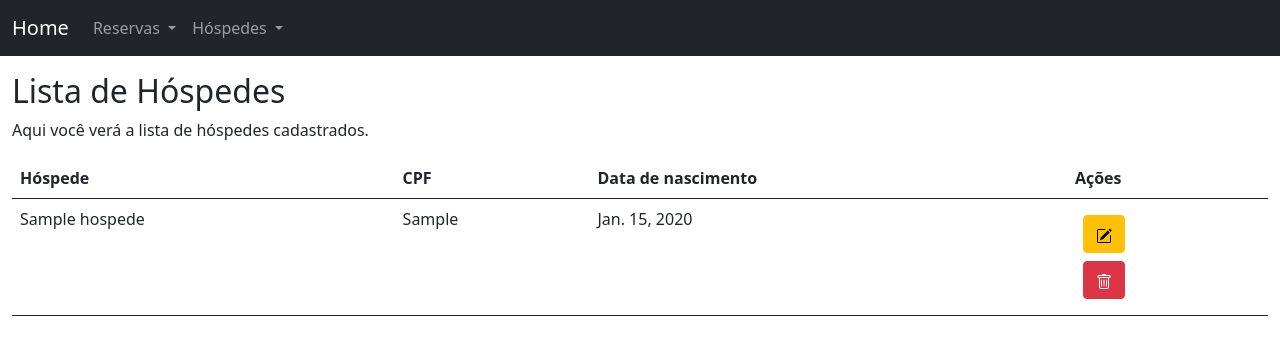
After one commit to victoraugusto6/django-ubatuba-reservation, a Django app: page /hospede/ in a window 1280 px wide. The commit adds this page. Shown: the top 355 px of the page. Run offline with Django 3.2, Linux system fonts and the light colour scheme; tables that the repository leaves empty hold one stand-in row (values such as "Sample post"); some libraries are stand-ins or nearby versions.

Commit message:
Created hospede app and list itens

```diff
--- a/ubatuba/base/templates/base/base.html
+++ b/ubatuba/base/templates/base/base.html
@@ -41,6 +41,16 @@
                         <li><a class="dropdown-item" href="#">Cadastrar reserva</a></li>
                     </ul>
                 </li>
+                <li class="nav-item dropdown">
+                    <a class="nav-link dropdown-toggle" href="#" id="navbarDropdown" role="button"
+                       data-bs-toggle="dropdown" aria-expanded="false">
+                        Hóspedes
+                    </a>
+                    <ul class="dropdown-menu" aria-labelledby="navbarDropdown">
+                        <li><a class="dropdown-item" href="{% url 'hospede:hospede' %}">Ver hóspedes</a></li>
+                        <li><a class="dropdown-item" href="#">Cadastrar hóspede</a></li>
+                    </ul>
+                </li>
             </ul>
         </div>
     </div>
--- a/ubatuba/base/templates/base/home.html
+++ b/ubatuba/base/templates/base/home.html
@@ -1,7 +1,7 @@
 {% extends 'base/base.html' %}
 {% load static %}
 
-<title>{% block title %}Home{% endblock title %}</title>
+<title>{% block title %}Ubatuba - Agenda{% endblock title %}</title>
 
 {% block body %}
 
--- /dev/null
+++ b/ubatuba/hospede/apps.py
@@ -0,0 +1,6 @@
+from django.apps import AppConfig
+
+
+class HospedeConfig(AppConfig):
+    default_auto_field = 'django.db.models.BigAutoField'
+    name = 'ubatuba.hospede'
--- /dev/null
+++ b/ubatuba/hospede/models.py
@@ -0,0 +1,15 @@
+from django.db import models
+
+
+class Hospede(models.Model):
+    nome = models.CharField(max_length=120, verbose_name='Nome')
+    cpf = models.CharField(max_length=120, verbose_name='CPF')
+    data_nascimento = models.DateField(verbose_name='Data de nascimento')
+    endereco = models.CharField(max_length=120, verbose_name='Endereço')
+
+    def __str__(self):
+        return self.nome
+
+    class Meta:
+        verbose_name_plural = 'Hóspedes'
+        verbose_name = 'Hóspede'
--- /dev/null
+++ b/ubatuba/hospede/templates/hospede/hospede.html
@@ -0,0 +1,81 @@
+{% extends 'base/base.html' %}
+{% load static %}
+
+<title>{% block title %}Hóspedes{% endblock title %}</title>
+
+{% block body %}
+
+    <div class="container-fluid">
+        <div class="row">
+            <div class="col-md-12">
+
+                <h2 class="card-title mt-3">Lista de Hóspedes</h2>
+                <p>
+                    Aqui você verá a lista de hóspedes cadastrados.
+                </p>
+
+                <div class="responsive-table">
+
+                    <table class="table border-0">
+                        <thead>
+                        <tr>
+                            <th>Hóspede</th>
+                            <th>CPF</th>
+                            <th>Data de nascimento</th>
+                            <th>Ações</th>
+                        </tr>
+                        </thead>
+                        <tbody>
+
+                        {% for hospede in hospedes %}
+                            <tr>
+                                <td>
+                                    {{ hospede.nome }}
+                                </td>
+                                <td>
+                                    {{ hospede.cpf }}
+                                </td>
+                                <td>
+                                    {{ hospede.data_nascimento }}
+                                </td>
+
+                                <td>
+                                    <div class="m-2">
+                                        <button type="button" class="btn btn-warning">
+                                            <svg xmlns="http://www.w3.org/2000/svg" width="16" height="16"
+                                                 fill="currentColor"
+                                                 class="bi bi-pencil-square" viewBox="0 0 16 16">
+                                                <path d="M15.502 1.94a.5.5 0 0 1 0 .706L14.459 3.69l-2-2L13.502.646a.5.5 0 0 1 .707 0l1.293 1.293zm-1.75 2.456-2-2L4.939 9.21a.5.5 0 0 0-.121.196l-.805 2.414a.25.25 0 0 0 .316.316l2.414-.805a.5.5 0 0 0 .196-.12l6.813-6.814z"></path>
+                                                <path fill-rule="evenodd"
+                                                      d="M1 13.5A1.5 1.5 0 0 0 2.5 15h11a1.5 1.5 0 0 0 1.5-1.5v-6a.5.5 0 0 0-1 0v6a.5.5 0 0 1-.5.5h-11a.5.5 0 0 1-.5-.5v-11a.5.5 0 0 1 .5-.5H9a.5.5 0 0 0 0-1H2.5A1.5 1.5 0 0 0 1 2.5v11z"></path>
+                                            </svg>
+                                        </button>
+                                    </div>
+
+                                    <div class="m-2">
+                                        <button type="button" class="btn btn-danger">
+                                            <svg xmlns="http://www.w3.org/2000/svg" width="16" height="16"
+                                                 fill="currentColor"
+                                                 class="bi bi-trash" viewBox="0 0 16 16">
+                                                <path d="M5.5 5.5A.5.5 0 0 1 6 6v6a.5.5 0 0 1-1 0V6a.5.5 0 0 1 .5-.5zm2.5 0a.5.5 0 0 1 .5.5v6a.5.5 0 0 1-1 0V6a.5.5 0 0 1 .5-.5zm3 .5a.5.5 0 0 0-1 0v6a.5.5 0 0 0 1 0V6z"></path>
+                                                <path fill-rule="evenodd"
+                                                      d="M14.5 3a1 1 0 0 1-1 1H13v9a2 2 0 0 1-2 2H5a2 2 0 0 1-2-2V4h-.5a1 1 0 0 1-1-1V2a1 1 0 0 1 1-1H6a1 1 0 0 1 1-1h2a1 1 0 0 1 1 1h3.5a1 1 0 0 1 1 1v1zM4.118 4 4 4.059V13a1 1 0 0 0 1 1h6a1 1 0 0 0 1-1V4.059L11.882 4H4.118zM2.5 3V2h11v1h-11z"></path>
+                                            </svg>
+                                        </button>
+                                    </div>
+                                </td>
+
+                            </tr>
+                        {% endfor %}
+
+                        </tbody>
+                    </table>
+
+                </div>
+
+            </div>
+
+        </div>
+    </div>
+
+{% endblock body %}
--- /dev/null
+++ b/ubatuba/hospede/urls.py
@@ -0,0 +1,7 @@
+from django.urls import path
+from ubatuba.hospede import views
+
+app_name = 'hospede'
+urlpatterns = [
+    path('', views.hospede, name='hospede'),
+]
--- /dev/null
+++ b/ubatuba/hospede/views.py
@@ -0,0 +1,11 @@
+from django.shortcuts import render
+
+from ubatuba.hospede.models import Hospede
+
+
+def hospede(request):
+    hospedes = Hospede.objects.all().order_by('nome')
+    context = {
+        'hospedes': hospedes
+    }
+    return render(request, 'hospede/hospede.html', context)
--- a/ubatuba/settings.py
+++ b/ubatuba/settings.py
@@ -40,6 +40,7 @@ AUTH_USER_MODEL = 'base.User'
 INSTALLED_APPS = [
     'ubatuba.base',
     'ubatuba.reserva',
+    'ubatuba.hospede',
     'django.contrib.admin',
     'django.contrib.auth',
     'django.contrib.contenttypes',
--- a/ubatuba/urls.py
+++ b/ubatuba/urls.py
@@ -21,6 +21,7 @@ urlpatterns = [
     path('admin/', admin.site.urls),
     path('', include('ubatuba.base.urls')),
     path('reserva/', include('ubatuba.reserva.urls')),
+    path('hospede/', include('ubatuba.hospede.urls')),
 ]
 
 if settings.DEBUG:
```
Also changed, not shown: ubatuba/base/tests/test_home.py (+6 -2 lines), ubatuba/hospede/admin.py (added, +11 -0 lines), ubatuba/hospede/tests/test_model.py (added, +23 -0 lines), ubatuba/reserva/admin.py (+1 -9 lines), ubatuba/reserva/models.py (+1 -14 lines), ubatuba/reserva/templates/reserva/reservation.html (+26 -0 lines), ubatuba/hospede/__init__.py (added), ubatuba/hospede/migrations/0001_initial.py (added), ubatuba/hospede/migrations/__init__.py (added), ubatuba/hospede/tests/__init__.py (added), ubatuba/reserva/migrations/0002_auto_20210910_1832.py (added).
